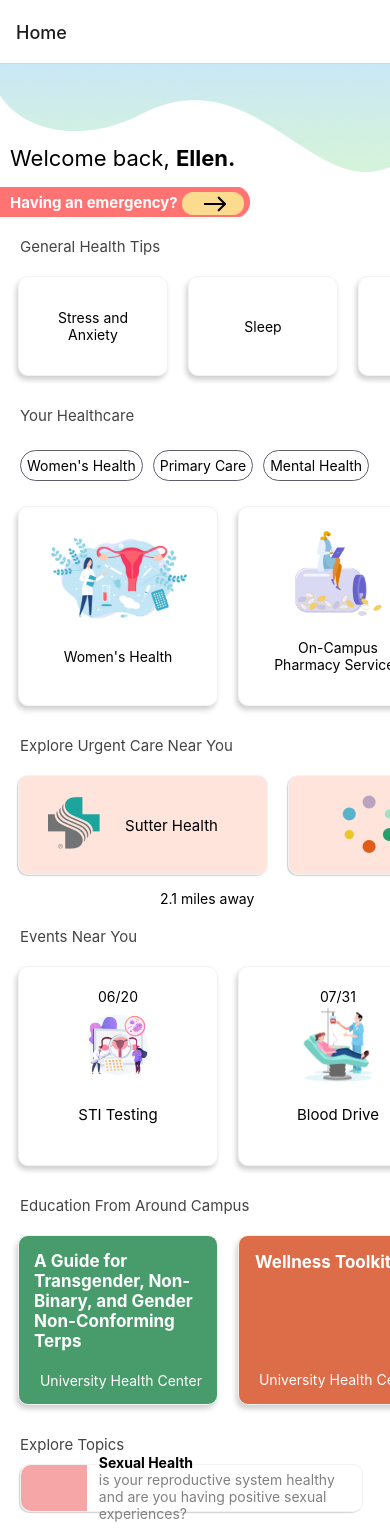
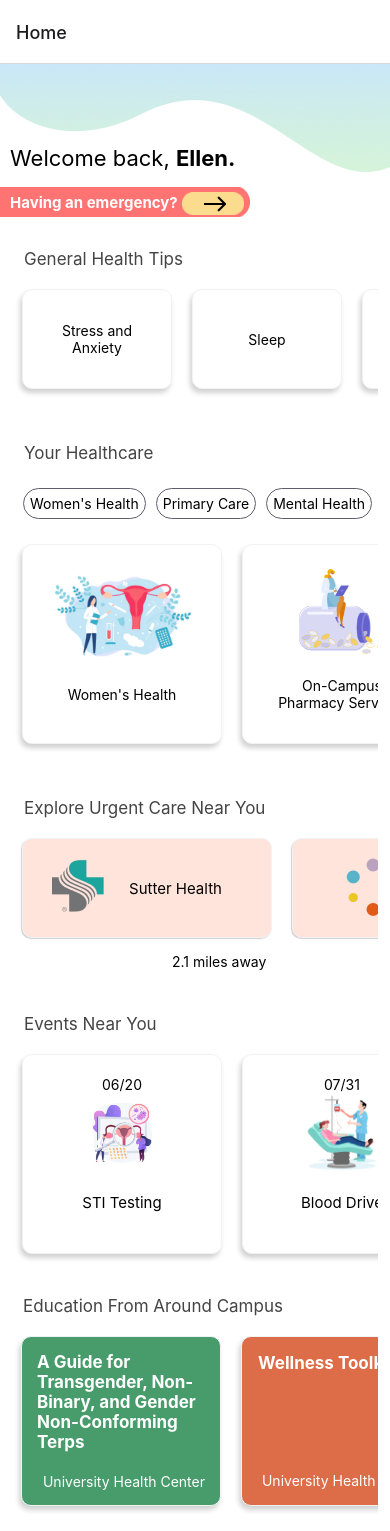
Before and after one commit to neiljohn23/SelfCareApp, a React Native app: screen /Home in a window 390 px wide. Shown: the top 1531 px of the page. Built offline with nearby package versions, Linux system fonts and the light colour scheme.

Commit message:
Dashboard is done for the most partgit status  Still need to add the modal that is to be toggled when someone selected an event

```diff
--- a/components/EducationList.js
+++ b/components/EducationList.js
@@ -184,7 +184,6 @@ const styles = StyleSheet.create({
     marginHorizontal: 10,
     marginBottom: 10,
     marginTop: 20,
-    left: 8,
     width: 172,
     height: 145,
     borderStyle: "solid",
--- a/components/EventsNearYou.js
+++ b/components/EventsNearYou.js
@@ -6,29 +6,51 @@ import {
   Text,
   TouchableOpacity,
   Image,
+  ScrollView,
 } from "react-native";
 
+import { useNavigation } from "@react-navigation/native";
+
 const EventsNearYou = () => {
+  const navigation = useNavigation();
+
   const DATA = [
     {
-      id: "30",
+      id: "0",
       title: "STI Testing",
       img: require("../assets/events-near-you/sti.png"),
       date: "06/20",
     },
     {
-      id: "31",
+      id: "1",
       title: "Blood Drive",
       img: require("../assets/events-near-you/blood2.png"),
       date: "07/31",
     },
     {
-      id: "32",
+      id: "2",
       title: "Mental Health Peer Support Group",
       img: require("../assets/events-near-you/mental.png"),
       date: "08/01",
     },
   ];
+
+  const NewEventButton = () => {
+    return (
+      <TouchableOpacity onPress={() => navigation.navigate("Events")}>
+        <Text
+          style={{
+            color: "#fff",
+            fontWeight: "bold",
+            textAlign: "center",
+            fontSize: 20,
+          }}
+        >
+          More Events
+        </Text>
+      </TouchableOpacity>
+    );
+  };
 
   /* Simply renders a pressable component with the title displayed */
   const Item = ({ title, img, date }) => (
@@ -53,6 +75,8 @@ const EventsNearYou = () => {
         renderItem={renderItem}
         keyExtractor={(item) => item.id}
         horizontal={true}
+        ListFooterComponent={NewEventButton}
+        ListFooterComponentStyle={styles.footer_component}
       />
     </SafeAreaView>
   );
@@ -66,7 +90,6 @@ const styles = StyleSheet.create({
     marginHorizontal: 10,
     marginBottom: 10,
     marginTop: 20,
-    left: 8,
     padding: 10,
     width: 200,
     height: 200,
@@ -75,6 +98,16 @@ const styles = StyleSheet.create({
     borderColor: "#F0F2F4",
     borderWidth: 1,
     backgroundColor: "#fff",
+  },
+  events_button: {
+    backgroundColor: "#e0ded7",
+    borderRadius: 20,
+    padding: 10,
+    margin: 70,
+    fontWeight: "bold",
+    width: 145,
+    justifyContent: "flex-end",
+    flex: 1,
   },
   text: {
     justifyContent: "center",
@@ -89,6 +122,18 @@ const styles = StyleSheet.create({
     shadowOpacity: 0.2,
     shadowRadius: 5,
   },
+  footer_component: {
+    backgroundColor: "#5A5B68",
+    borderRadius: 10,
+    padding: 10,
+    marginHorizontal: 20,
+    marginTop: 90,
+    height: 54,
+    width: 138,
+    flex: 1,
+    alignItems: "center",
+    justifyContent: "center",
+  },
 });
 
 export default EventsNearYou;
--- a/components/ExploreTopics.js
+++ b/components/ExploreTopics.js
@@ -191,7 +191,7 @@ const styles = StyleSheet.create({
     flexDirection: "row",
     justifyContent: "center",
     alignItems: "center",
-    marginHorizontal: 20,
+    marginHorizontal: 13,
     marginVertical: 10,
     width: "88%",
     height: "9.25%",
--- a/components/HealthcareList.js
+++ b/components/HealthcareList.js
@@ -65,7 +65,6 @@ const styles = StyleSheet.create({
     marginHorizontal: 10,
     marginBottom: 10,
     marginTop: 20,
-    left: 8,
     padding: 10,
     width: 200,
     height: 200,
--- a/components/TipList.js
+++ b/components/TipList.js
@@ -59,7 +59,6 @@ const styles = StyleSheet.create({
     marginHorizontal: 10,
     marginBottom: 10,
     marginTop: 20,
-    left: 8,
     padding: 10,
     width: 150,
     height: 100,
--- a/components/UrgentCareList.js
+++ b/components/UrgentCareList.js
@@ -70,7 +70,6 @@ const styles = StyleSheet.create({
     marginHorizontal: 10,
     marginBottom: 10,
     marginTop: 20,
-    left: 8,
     padding: 10,
     width: 250,
     height: 100,
--- a/screens/HomeScreen.js
+++ b/screens/HomeScreen.js
@@ -67,9 +67,9 @@ const HomeScreen = ({ navigation }) => {
         </View>
 
         {/* General Health Tips list (uses custom TipList component) */}
-        <View>
+        <View style={{ margin: 12 }}>
           <Text
-            style={{ left: 20, color: "#444444", fontSize: 15, marginTop: 20 }}
+            style={{ left: 12, color: "#444444", fontSize: 17, marginTop: 20 }}
           >
             General Health Tips
           </Text>
@@ -78,21 +78,21 @@ const HomeScreen = ({ navigation }) => {
         </View>
 
         {/* Your Healthcare list (uses custom HealthcareList component) */}
-        <View>
+        <View style={{ margin: 12 }}>
           <Text
             style={{
               marginTop: 20,
               marginBottom: 20,
-              left: 20,
+              left: 12,
               color: "#444444",
-              fontSize: 15,
+              fontSize: 17,
             }}
           >
             Your Healthcare
           </Text>
           {/* The little ovals above the list (see Figma) */}
           <ScrollView
-            style={{ flexDirection: "row", left: 15 }}
+            style={{ flexDirection: "row", left: 6 }}
             horizontal={true}
           >
             <TouchableOpacity style={styles.health_bubble}>
@@ -110,9 +110,9 @@ const HomeScreen = ({ navigation }) => {
         </View>
 
         {/* Explore Urgent Care Near You list (uses custom UrgentCareList component) */}
-        <View>
+        <View style={{ margin: 12 }}>
           <Text
-            style={{ marginTop: 20, left: 20, color: "#444444", fontSize: 15 }}
+            style={{ marginTop: 20, left: 12, color: "#444444", fontSize: 17 }}
           >
             Explore Urgent Care Near You
           </Text>
@@ -121,9 +121,9 @@ const HomeScreen = ({ navigation }) => {
         </View>
 
         {/* Events Near You list (uses custom EventsNearYou list) */}
-        <View>
+        <View style={{ margin: 12 }}>
           <Text
-            style={{ marginTop: 20, left: 20, color: "#444444", fontSize: 15 }}
+            style={{ marginTop: 20, left: 12, color: "#444444", fontSize: 17 }}
           >
             Events Near You
           </Text>
@@ -132,9 +132,9 @@ const HomeScreen = ({ navigation }) => {
         </View>
 
         {/* Education from around campus list (uses custom EducationList list) */}
-        <View>
+        <View style={{ marginLeft: 3, marginRight: 12 }}>
           <Text
-            style={{ marginTop: 20, left: 20, color: "#444444", fontSize: 15 }}
+            style={{ marginTop: 20, left: 20, color: "#444444", fontSize: 17 }}
           >
             Education From Around Campus
           </Text>
@@ -143,9 +143,15 @@ const HomeScreen = ({ navigation }) => {
         </View>
 
         {/* Explore topics list (uses custom ExploreTopicsList list) */}
-        <View>
+        <View style={{ margin: 10 }}>
           <Text
-            style={{ marginTop: 20, left: 20, color: "#444444", fontSize: 15 }}
+            style={{
+              marginTop: 20,
+              left: 20,
+              color: "#444444",
+              fontSize: 17,
+              marginBottom: 10,
+            }}
           >
             Explore Topics
           </Text>
```
